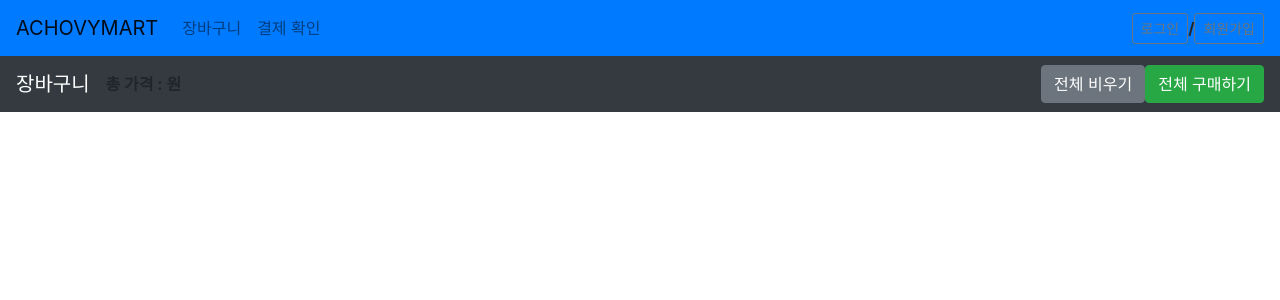
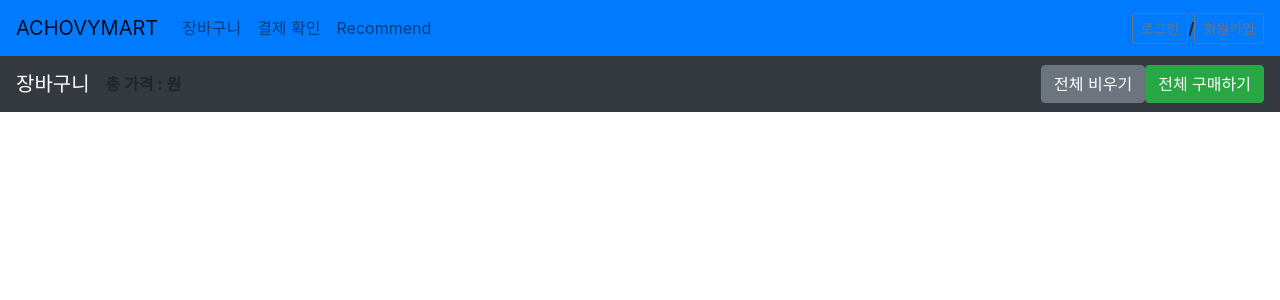
Before and after one commit to Donkey-1028/ANCHOVYMART, a Django app: template cart/templates/cart/cart_detail.html in a window 1280 px wide. Shown: the top 300 px of the page. Run offline with Django 3.2, Linux system fonts and the light colour scheme; the template is opened without the code that fills it, so the values that code supplies are empty; some libraries are stand-ins or nearby versions.

Commit message:
recommend 연결

```diff
--- a/templates/base.html
+++ b/templates/base.html
@@ -24,6 +24,9 @@
             </li>
             <li class="nav-item">
                 <a class="nav-link" href="{% url 'order:order_check' %}">결제 확인</a>
+            </li>
+            <li>
+                <a class="nav-link" href="{% url 'recommend:show_recommend_products' %}">Recommend</a>
             </li>
         </ul>
         {% if user.is_authenticated %}
```
